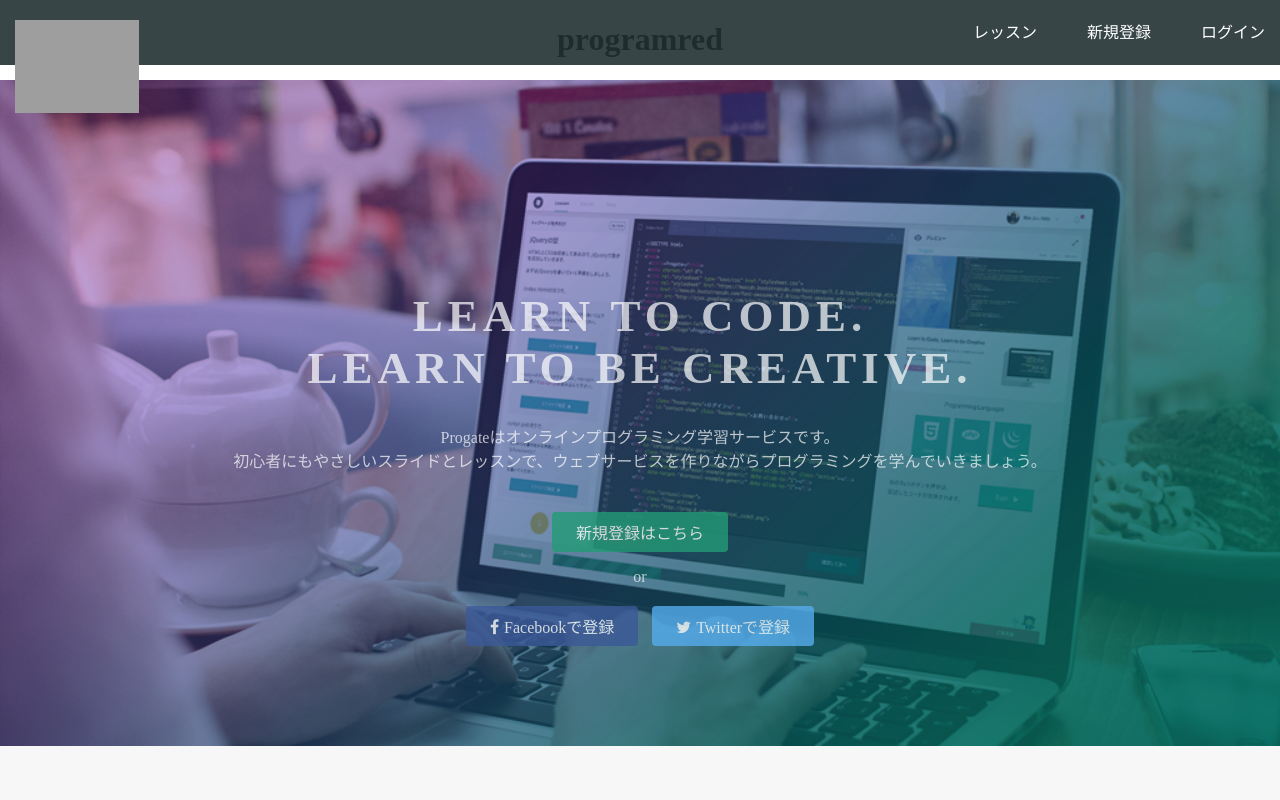
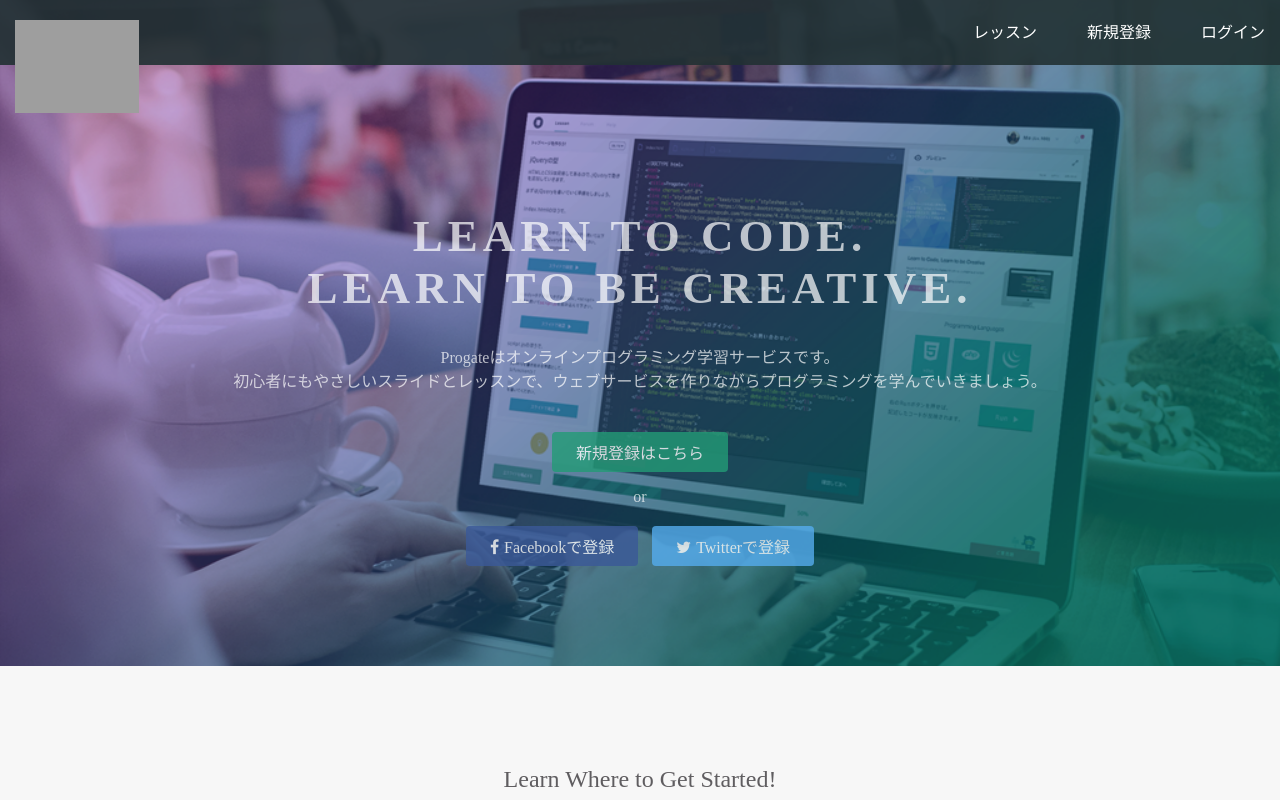
Before and after one commit to programred/prpgramerd.github.io, a plain HTML site: page index.html in a window 1280 px wide. Shown: the top 800 px of the page. Drawn offline with Linux system fonts and the light colour scheme; grey boxes are pictures that could not be loaded.

Commit message:
Update index.html

```diff
--- a/index.html
+++ b/index.html
@@ -3,16 +3,11 @@
 <head>
   <meta charset="utf-8">
   <meta name="viewport" content="width=device-width, initial-scale=1.0">
-  <title>Progate</title>
+  <title>programred</title>
   <link href="https://maxcdn.bootstrapcdn.com/font-awesome/4.7.0/css/font-awesome.min.css" rel="stylesheet" integrity="sha384-wvfXpqpZZVQGK6TAh5PVlGOfQNHSoD2xbE+QkPxCAFlNEevoEH3Sl0sibVcOQVnN" crossorigin="anonymous">
   <link rel="stylesheet" type="text/css" href="stylesheet.css">
 </head>
 <body>
-  <center>
-    <h1>
-      programred
-    </h1>
-  </center>
   <header>
     <div class="container">
       <div class="header-left">
```
